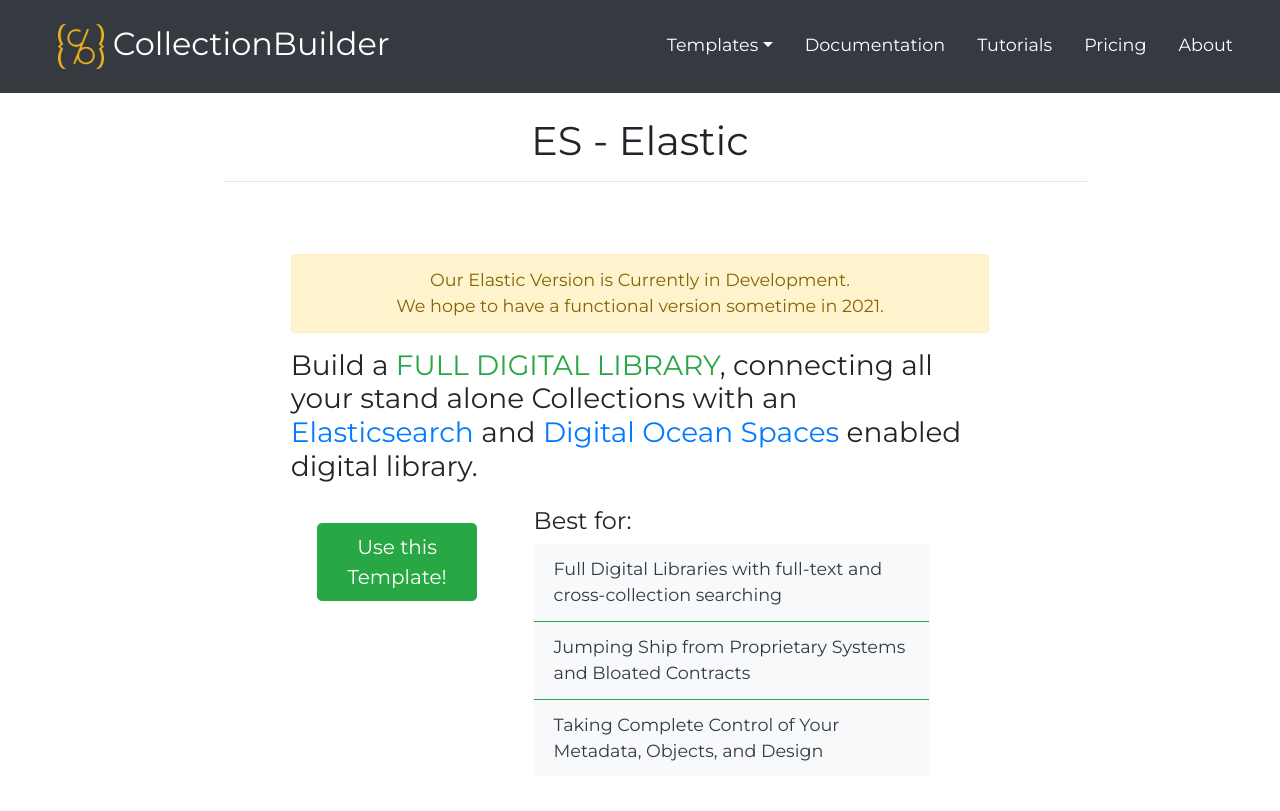
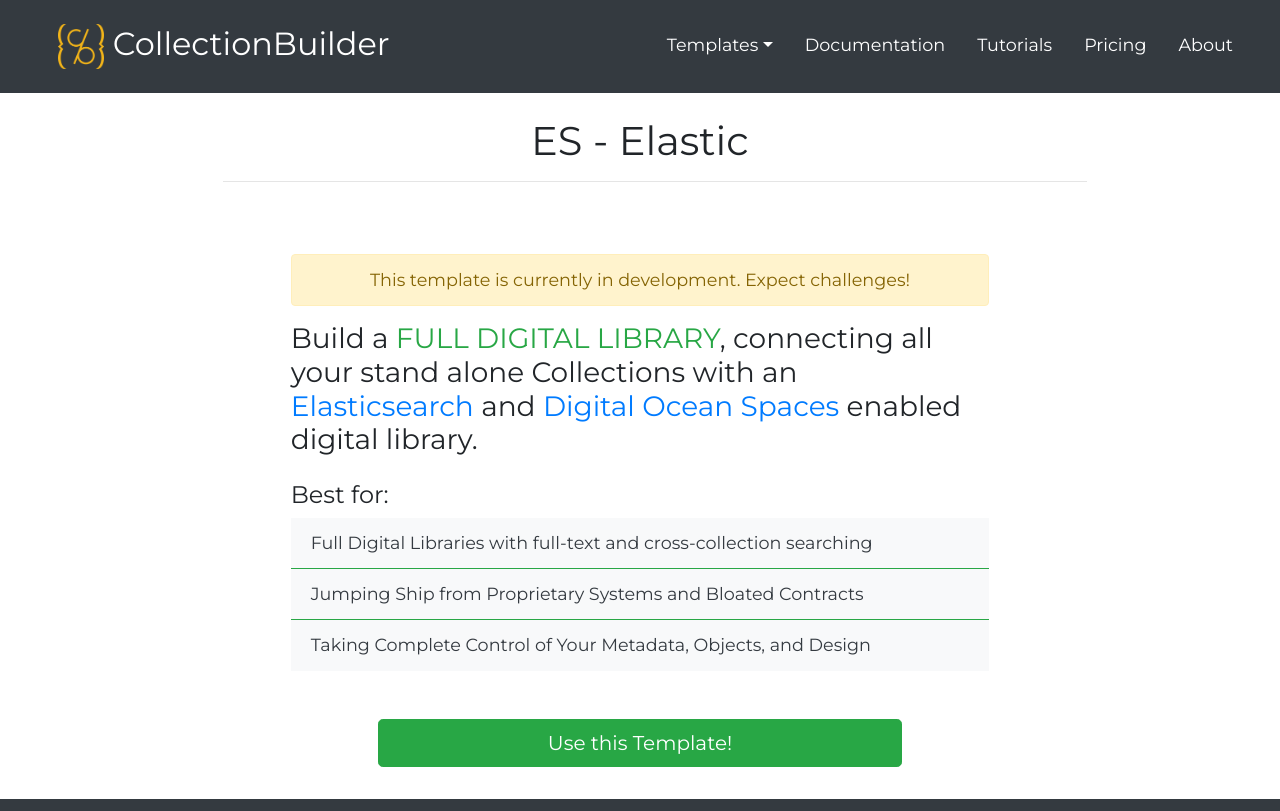
Before and after one commit to CollectionBuilder/collectionbuilder.github.io, a Jekyll site: the page built from pages/elastic.md, in a window 1280 px wide. Shown: the top 811 px of the page. Built offline with Jekyll 4.4.1, drawn with Linux system fonts in a browser that asks for light colours; comment, search, counter and statistics services are not loaded; grey boxes are pictures that could not be loaded.

Commit message:
Update type-page.html

```diff
--- a/_layouts/type-page.html
+++ b/_layouts/type-page.html
@@ -16,14 +16,23 @@
     </div>
     {% endif %}
 
-  {% if type.id == 'es' %}<div class="p-4  mx-auto col-md-7" >
-        <p class="alert-warning text-center alert">Our Elastic Version is Currently in Development. <br/> We hope to have a functional version sometime in 2021.</p>
+  {% if type.id == 'es' or type.id == 'sheets' %}<div class="p-4  mx-auto col-md-7" >
+        <p class="alert-warning text-center alert">This template is currently in development. Expect challenges!</p>
         {%else%}
         <div class="col-md-6 p-4">
         {%endif%}
         <p class="h3 pr-4">{{ type.description }}</p>
             <div class="row">
-                <div class="col-md-4 mt-4 text-center">
+
+                <div class="col-md-12">
+                <p class="pt-3 h4">Best for: </p>
+                <ul class="list-group list-group-flush mb-3">
+                    {% assign points = type.points | split: ";" %}
+                    {% for point in points %}<li class="list-group-item bg-light text-dark border-success">{{ point }}</li>
+                    {% endfor %}
+                </ul>
+                </div>
+                <div class="col-md-12 mt-4 text-center">
 
                     <a href="{{ type.github }}" class="btn my-2 btn-lg btn-success col-9 w-75">Use this Template!</a>
                     {% if type.demo %}
@@ -33,14 +42,5 @@
                     <a href="{{ type.workshop }}" class="btn my-2 btn-lg btn-outline-primary col-9 w-75">Take an Online Workshop</a>
                     {% endif %}
                     </div>
-                <div class="col-md-7">
-                <p class="pt-3 h4">Best for: </p>
-                <ul class="list-group list-group-flush mb-3">
-                    {% assign points = type.points | split: ";" %}
-                    {% for point in points %}<li class="list-group-item bg-light text-dark border-success">{{ point }}</li>
-                    {% endfor %}
-                </ul>
-                </div>
-
     </div>
 </div>
```
